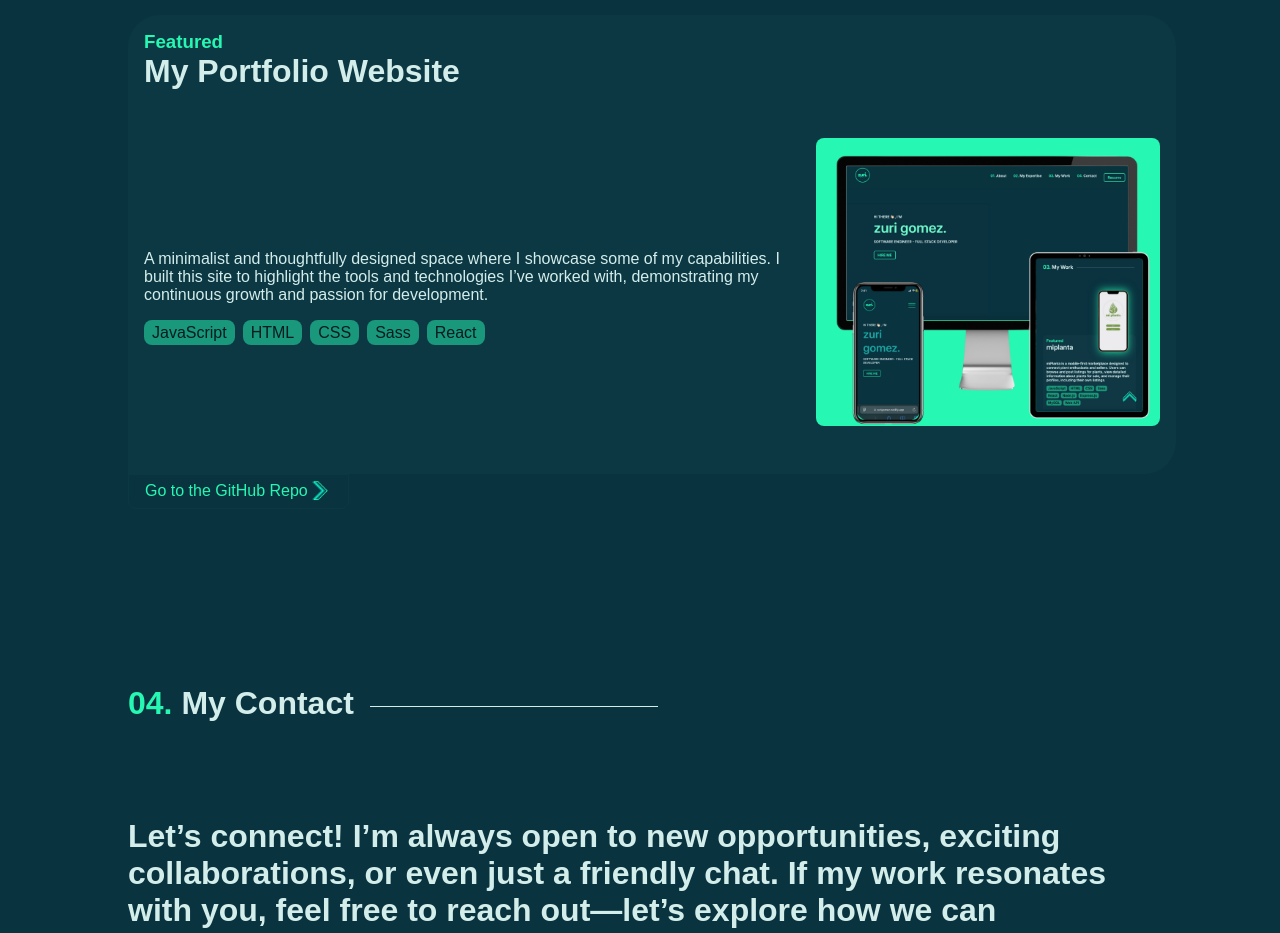
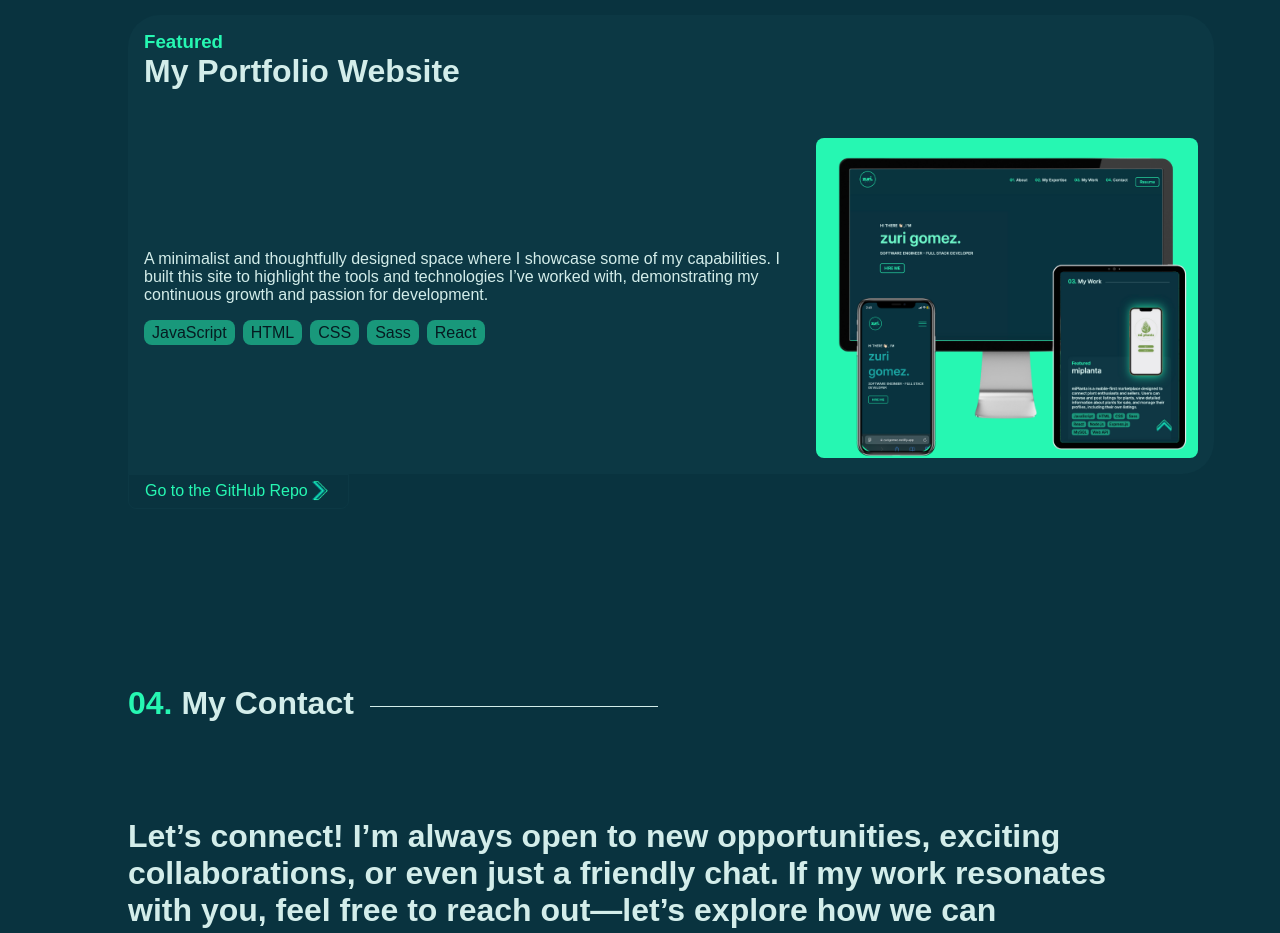
Before and after one commit to ZuriGomez/zuri-gomez-portfolio, a React (Vite) app: page / in a window 1280 px wide. Shown: the part 3880-4813 px from the top of the page. Built offline with nearby package versions, Linux system fonts and the light colour scheme; a web font is replaced by a local one.

Commit message:
Correct tablet styles for my work section

```diff
--- a/src/components/MyWorkSection/MyWorkSection.scss
+++ b/src/components/MyWorkSection/MyWorkSection.scss
@@ -109,7 +109,7 @@
         flex-direction: row;
         justify-content: space-between;
         align-items: center;
-        gap:2rem;
+        gap: 2rem;
       }
     }
 
@@ -121,6 +121,7 @@
       order: 1;
       height: 18rem;
       width: 100%;
+      cursor: pointer;
 
       @include tablet {
         order: 2;
@@ -154,9 +155,14 @@
       }
 
       &-dos {
+        object-fit: contain;
         height: 18rem;
         background-color: $primary-portfolio-AquaMint;
         border-radius: 0.5rem;
+
+        @include tablet {
+          height: 20rem;
+        }
       }
     }
 
```
